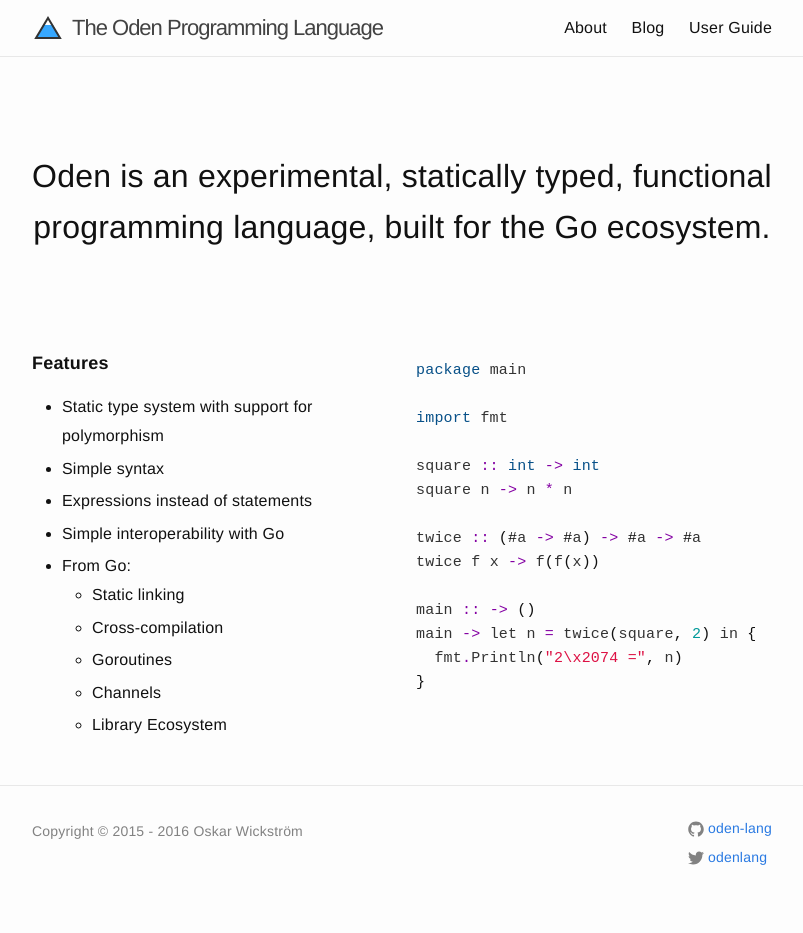
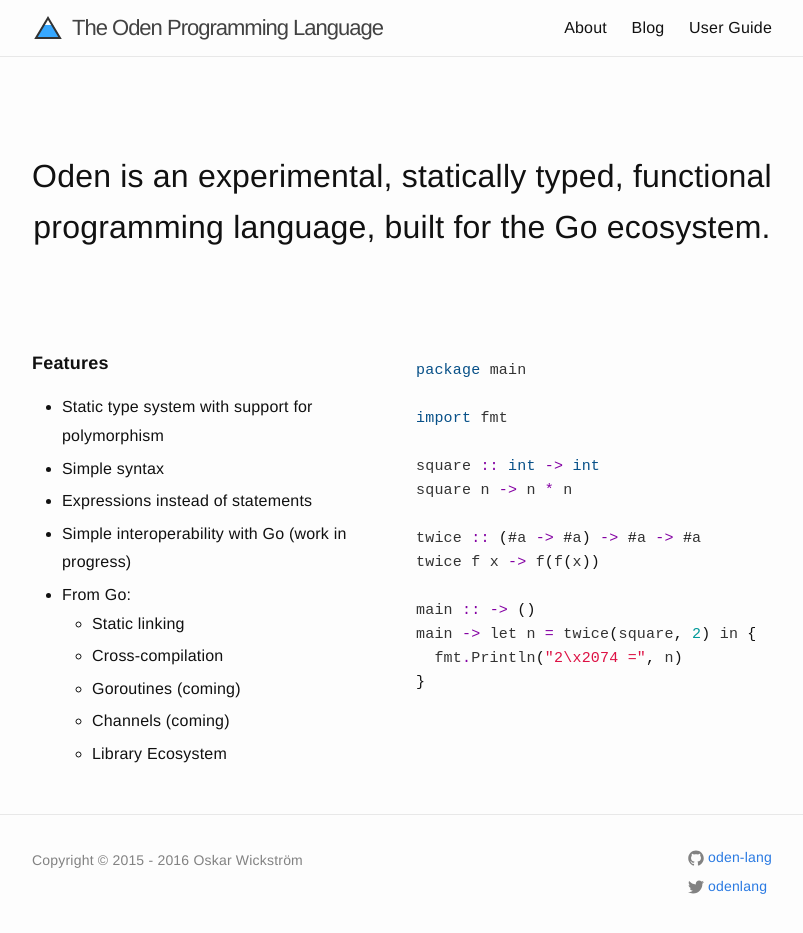
Before and after one commit to oden-lang/oden-lang.github.io, a Jekyll site: the page built from index.md, in a window 1280 px wide. Shown: the whole page, without its empty margins (238-1041 px from the left). Built offline with Jekyll 4.4.1, drawn with Linux system fonts in a browser that asks for light colours; before the commit the page ends 904 px from its top, so only the background shows below that.

Commit message:
Be clear about what's there now

```diff
--- a/_layouts/start.html
+++ b/_layouts/start.html
@@ -20,14 +20,14 @@
             <li>Static type system with support for polymorphism</li>
             <li>Simple syntax</li>
             <li>Expressions instead of statements</li>
-            <li>Simple interoperability with Go</li>
+            <li>Simple interoperability with Go (work in progress)</li>
             <li>
               From Go:
               <ul>
                 <li>Static linking</li>
                 <li>Cross-compilation</li>
-                <li>Goroutines</li>
-                <li>Channels</li>
+                <li>Goroutines (coming)</li>
+                <li>Channels (coming)</li>
                 <li>Library Ecosystem</li>
               </ul>
             </li>
```
